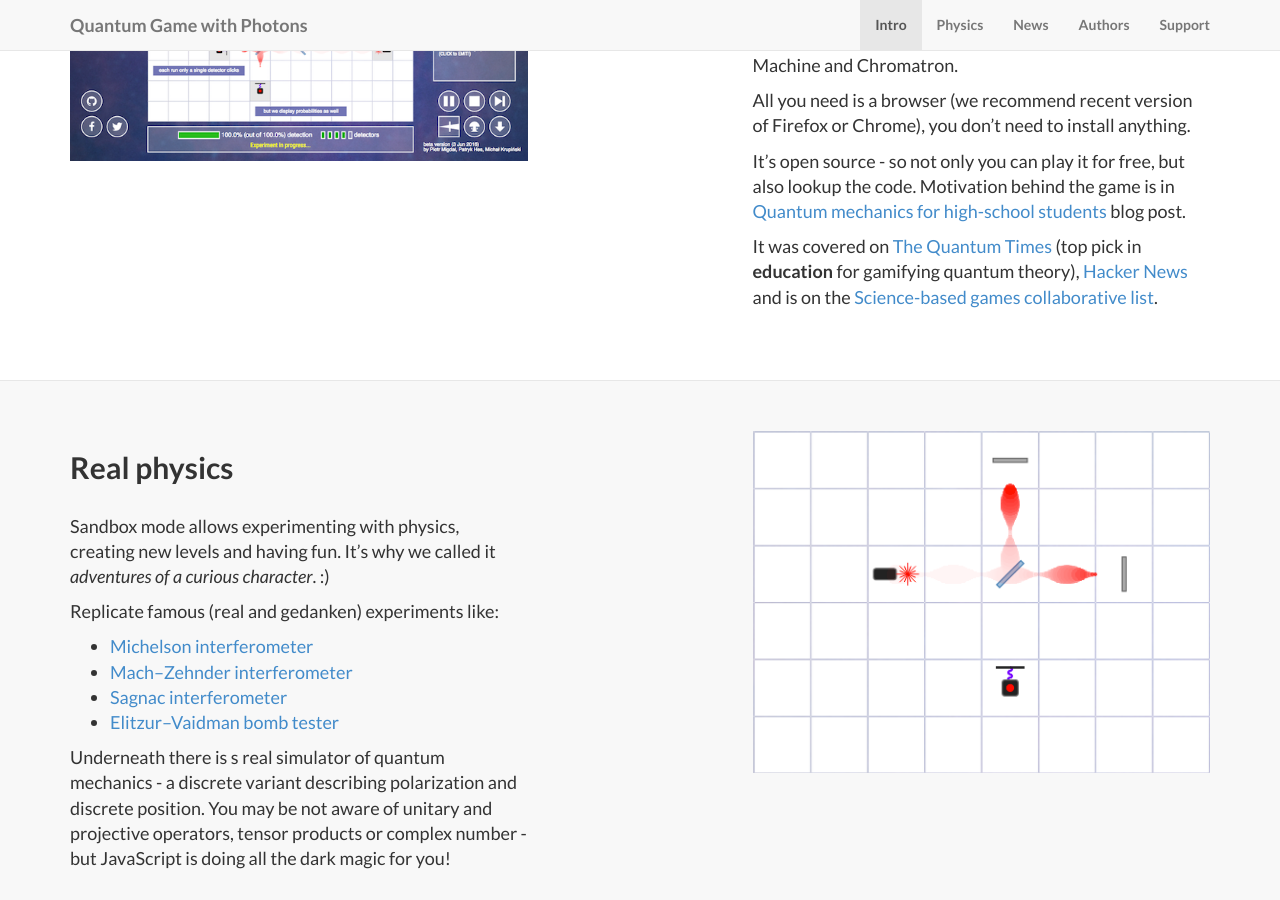
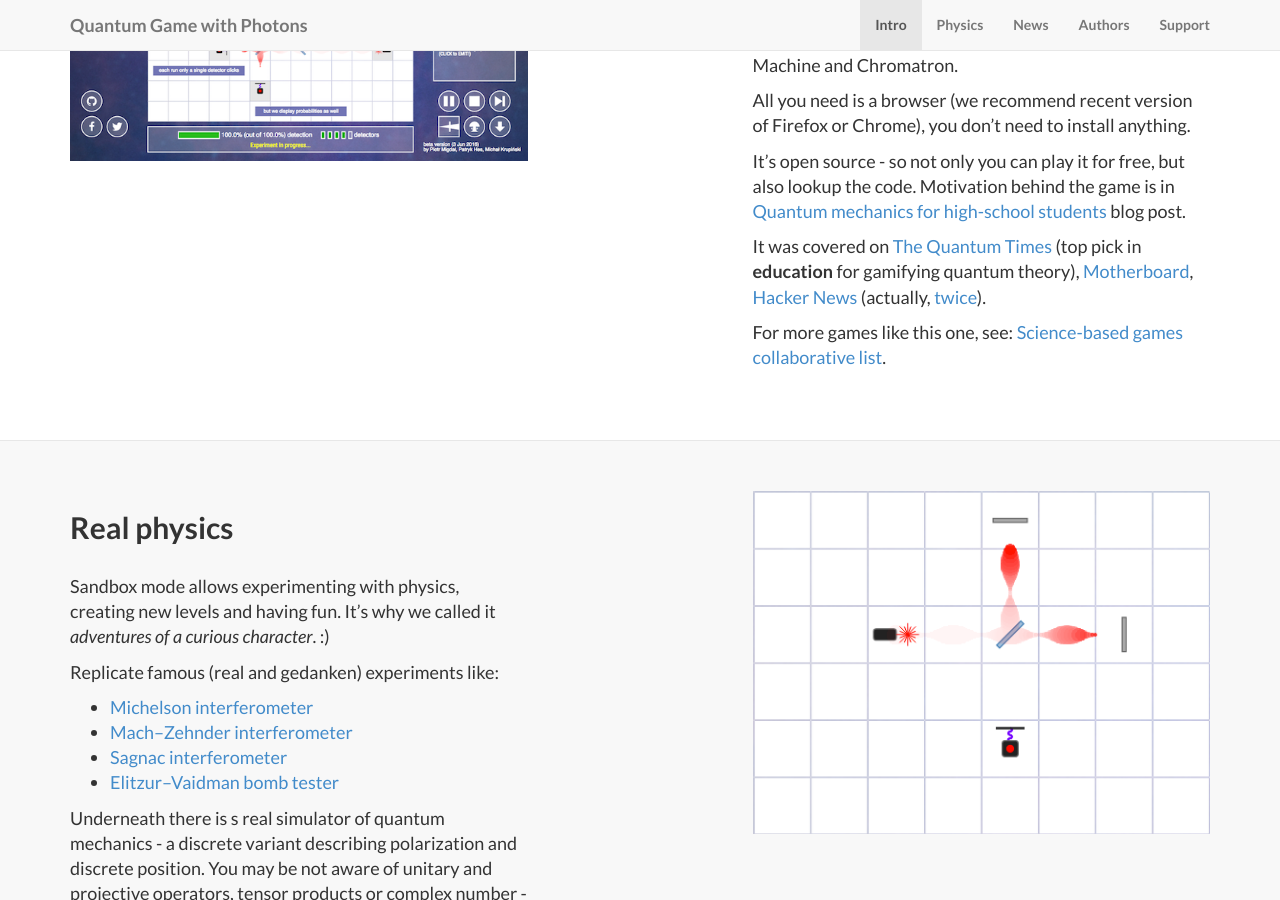
Before and after one commit to stared/old-quantum-landing, a Jekyll site: the page built from index.html, in a window 1280 px wide and 900 px high, scrolled down 1044 px. Built offline with Jekyll 4.4.1, drawn with Linux system fonts in a browser that asks for light colours; nearby versions of some CDN libraries; library files that are not in the unit come from our copies.

Commit message:
motherboard and HN second coming

```diff
--- a/_posts/2014-09-21-services-1.markdown
+++ b/_posts/2014-09-21-services-1.markdown
@@ -15,4 +15,6 @@ All you need is a browser (we recommend recent version of Firefox or Chrome), yo
 
 It's open source - so not only you can play it for free, but also lookup the code. Motivation behind the game is in [Quantum mechanics for high-school students](http://p.migdal.pl/2016/08/15/quantum-mechanics-for-high-school-students.html) blog post.
 
-It was covered on [The Quantum Times](http://thequantumtimes.org/2017/03/gamifying-quantum-theory/) (top pick in **education** for gamifying quantum theory), [Hacker News](https://news.ycombinator.com/item?id=14432176) and is on the [Science-based games collaborative list](https://github.com/stared/science-based-games-list).
+It was covered on [The Quantum Times](http://thequantumtimes.org/2017/03/gamifying-quantum-theory/) (top pick in **education** for gamifying quantum theory), [Motherboard](https://motherboard.vice.com/en_us/article/a3jkya/quantum-game-physics-computer-puzzle), [Hacker News](https://news.ycombinator.com/item?id=14432176) (actually, [twice](https://news.ycombinator.com/item?id=15905924)).
+
+For more games like this one, see: [Science-based games collaborative list](https://github.com/stared/science-based-games-list).
```
